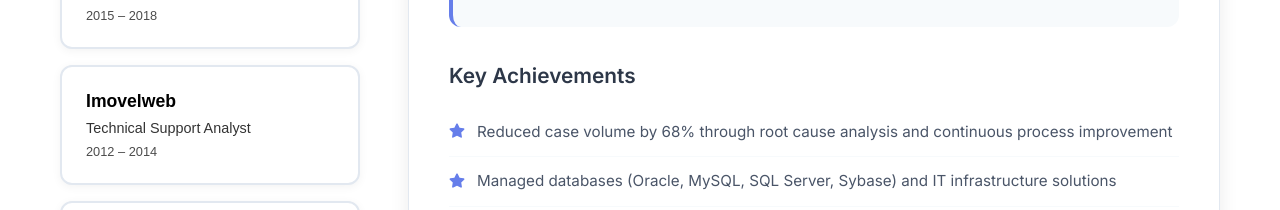
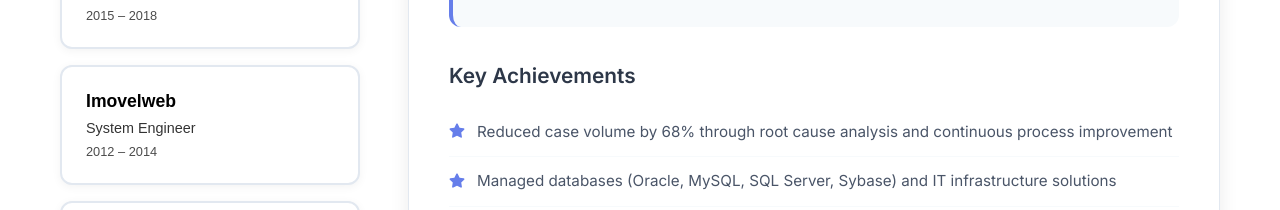
Before and after one commit to horebe/ivanamaro.com.au, a React (Create React App) app: page / in a window 1280 px wide. Shown: the part 3360-3570 px from the top of the page. Built offline with nearby package versions, Linux system fonts and the light colour scheme.

Commit message:
Technical Support Analyst to System Engineer - Imovelweb

```diff
--- a/src/components/Experience.js
+++ b/src/components/Experience.js
@@ -41,7 +41,7 @@ const Experience = () => {
     },
     {
       company: "Imovelweb",
-      position: "Technical Support Analyst",
+      position: "System Engineer",
       duration: "2012 – 2014",
       location: "Brazil",
       description: "Provided end-user support and implemented structured IT processes across multiple branches.",
```
Also changed, not shown: 1 other file (tests, documents, lock files or other folders).
